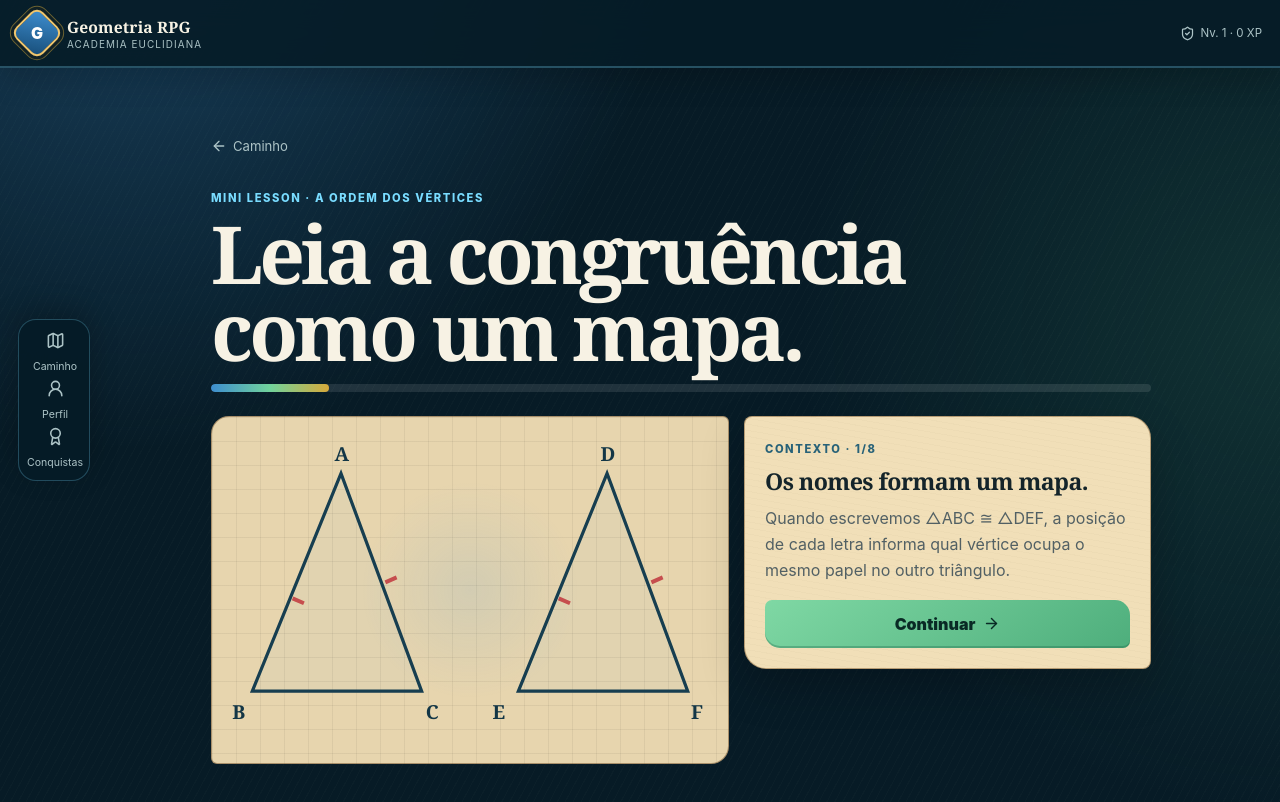
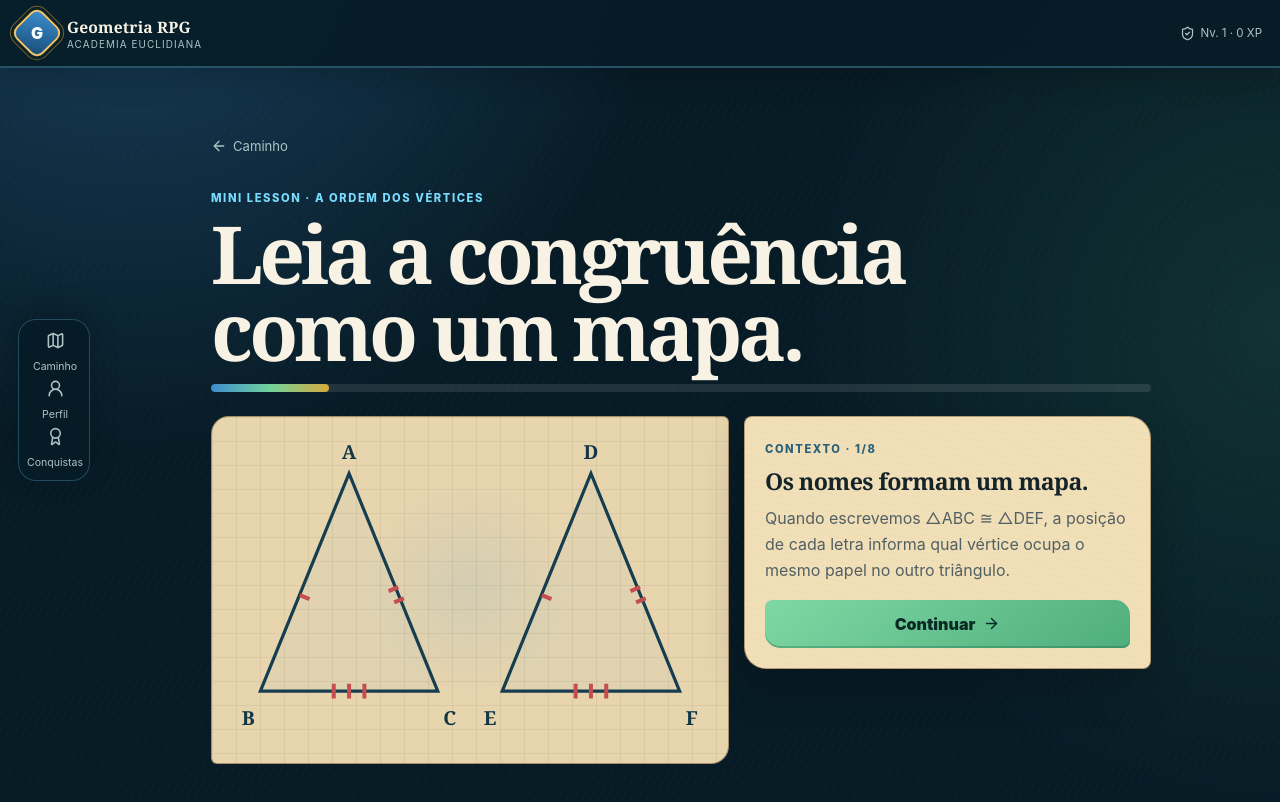
Before and after one commit to menezesx2k26-byte/geometria-rpg, a React (Vite) app: page /mission/ordered-correspondence in a window 1280 px wide. Shown: the top 802 px of the page. Built offline with nearby package versions, Linux system fonts and the light colour scheme.

Commit message:
fix: audit geometry figure semantics and accessibility

```diff
--- a/src/components/encounter/GeometryFigure.tsx
+++ b/src/components/encounter/GeometryFigure.tsx
@@ -1,3 +1,4 @@
+import { useId, type KeyboardEvent } from 'react';
 import type { Encounter, GeometryObject } from '../../types/domain';
 
 interface GeometryFigureProps {
@@ -8,49 +9,118 @@ interface GeometryFigureProps {
   readOnly?: boolean;
 }
 
-function ObjectButton({ object, order, onToggle }: { object: GeometryObject; order?: number | undefined; onToggle: () => void }) {
+function ObjectButton({
+  object,
+  order,
+  selected,
+  onToggle,
+}: {
+  object: GeometryObject;
+  order?: number | undefined;
+  selected: boolean;
+  onToggle: () => void;
+}) {
   return (
-    <button type="button" className="figure-object-button" onClick={onToggle}>
-      {order ? <span>{order}</span> : null}{object.label}
+    <button
+      type="button"
+      className="figure-object-button"
+      aria-pressed={selected}
+      onClick={onToggle}
+    >
+      {order ? <span aria-hidden="true">{order}</span> : null}
+      {object.label}
     </button>
   );
 }
 
+function activationHandler(onActivate: () => void) {
+  return (event: KeyboardEvent<SVGPolygonElement>) => {
+    if (event.key !== 'Enter' && event.key !== ' ') return;
+    event.preventDefault();
+    onActivate();
+  };
+}
+
 export function GeometryFigure({ encounter, selectedObjectIds, onToggle, showPalette = true, readOnly = false }: GeometryFigureProps) {
+  const figureId = useId();
+  const titleId = `${figureId}-title`;
+  const descId = `${figureId}-desc`;
   const selectableIds = new Set(encounter.applicationRules.flatMap((rule) => rule.objectIds));
   const selectableObjects = encounter.objects.filter((object) => selectableIds.has(object.id));
+
+  const toggleTriangle = (id: string) => {
+    if (!readOnly && selectableIds.has(id)) onToggle(id);
+  };
 
   return (
     <div className={`interactive-figure interactive-figure--${encounter.figureKind}`}>
       {encounter.figureKind === 'crossed-triangles' ? (
-        <svg viewBox="0 0 640 430" aria-label="Triângulos AFB e HFR com retas cruzando em F" role="img">
-          <polygon points="90,85 318,215 92,348" className={selectedObjectIds.includes('triangle-afb') ? 'is-selected' : ''} onClick={() => onToggle('triangle-afb')} />
-          <polygon points="548,82 318,215 550,350" className={selectedObjectIds.includes('triangle-hfr') ? 'is-selected' : ''} onClick={() => onToggle('triangle-hfr')} />
+        <svg viewBox="0 0 640 430" preserveAspectRatio="xMidYMid meet" aria-labelledby={`${titleId} ${descId}`} role="img">
+          <title id={titleId}>Triângulos AFB e HFR com retas concorrentes em F</title>
+          <desc id={descId}>AF é congruente a FH; BF é congruente a FR; os ângulos AFB e HFR são opostos pelo vértice.</desc>
+
+          <polygon
+            points="90,85 318,215 92,348"
+            className={selectedObjectIds.includes('triangle-afb') ? 'is-selected' : ''}
+            role={readOnly ? undefined : 'button'}
+            tabIndex={!readOnly && selectableIds.has('triangle-afb') ? 0 : undefined}
+            aria-label={!readOnly ? 'Selecionar triângulo AFB' : undefined}
+            aria-pressed={!readOnly ? selectedObjectIds.includes('triangle-afb') : undefined}
+            onClick={() => toggleTriangle('triangle-afb')}
+            onKeyDown={activationHandler(() => toggleTriangle('triangle-afb'))}
+          />
+          <polygon
+            points="548,82 318,215 550,350"
+            className={selectedObjectIds.includes('triangle-hfr') ? 'is-selected' : ''}
+            role={readOnly ? undefined : 'button'}
+            tabIndex={!readOnly && selectableIds.has('triangle-hfr') ? 0 : undefined}
+            aria-label={!readOnly ? 'Selecionar triângulo HFR' : undefined}
+            aria-pressed={!readOnly ? selectedObjectIds.includes('triangle-hfr') : undefined}
+            onClick={() => toggleTriangle('triangle-hfr')}
+            onKeyDown={activationHandler(() => toggleTriangle('triangle-hfr'))}
+          />
+
           <line x1="90" y1="85" x2="550" y2="350" />
           <line x1="92" y1="348" x2="548" y2="82" />
           <line x1="90" y1="85" x2="92" y2="348" className="triangle-side" />
           <line x1="548" y1="82" x2="550" y2="350" className="triangle-side" />
+
           <path d="M278 193 A47 47 0 0 0 278 239" className="angle-mark" />
           <path d="M358 193 A47 47 0 0 1 358 239" className="angle-mark" />
-          <path d="M185 139 l-8 14 M194 144 l-8 14 M449 291 l-8 14 M458 296 l-8 14" className="tick-mark" />
-          <path d="M183 294 l8 14 M447 128 l8 14" className="tick-mark" />
+
+          {/* Hipóteses corretas: AF ≅ FH (uma marca) e BF ≅ FR (duas marcas). */}
+          <path d="M208 143 l-8 14 M429 142 l8 14" className="tick-mark" />
+          <path d="M194 279 l8 14 M208 270 l8 14 M431 272 l-8 14 M445 280 l-8 14" className="tick-mark" />
+
           {[
-            ['A', 72, 67], ['B', 72, 382], ['F', 306, 207], ['H', 557, 66], ['R', 560, 383],
-          ].map(([label, x, y]) => <text key={String(label)} x={Number(x)} y={Number(y)}>{label}</text>)}
+            ['A', 72, 67], ['B', 72, 382], ['F', 318, 207], ['H', 566, 66], ['R', 568, 383],
+          ].map(([label, x, y]) => (
+            <text key={String(label)} x={Number(x)} y={Number(y)} textAnchor="middle">{label}</text>
+          ))}
         </svg>
       ) : (
-        <svg viewBox="0 0 640 430" aria-label="Triângulos ABC e DEF" role="img">
-          {/* Keep a wide central gutter: C/E labels must remain distinct on narrow mobile viewports. */}
-          <polygon points="50,340 160,70 260,340" />
-          <polygon points="380,340 490,70 590,340" />
-          <path d="M100 225 l14 6 M430 225 l14 6 M215 205 l14 -6 M545 205 l14 -6" className="tick-mark" />
+        <svg viewBox="0 0 640 430" preserveAspectRatio="xMidYMid meet" aria-labelledby={`${titleId} ${descId}`} role="img">
+          <title id={titleId}>Triângulos congruentes ABC e DEF</title>
+          <desc id={descId}>A corresponde a D, B a E e C a F. Marcas diferentes distinguem cada par de lados correspondentes.</desc>
+
+          <polygon points="60,340 170,70 280,340" />
+          <polygon points="360,340 470,70 580,340" />
+
+          {/* AB ↔ DE: uma marca. */}
+          <path d="M109 221 l12 5 M409 221 l12 5" className="tick-mark" />
+          {/* AC ↔ DF: duas marcas. */}
+          <path d="M219 216 l12 -5 M226 230 l12 -5 M519 216 l12 -5 M526 230 l12 -5" className="tick-mark" />
+          {/* BC ↔ EF: três marcas. */}
+          <path d="M151 331 v18 M170 331 v18 M189 331 v18 M451 331 v18 M470 331 v18 M489 331 v18" className="tick-mark" />
+
           {[
-            ['A', 152, 55], ['B', 25, 375], ['C', 265, 375], ['D', 482, 55], ['E', 348, 375], ['F', 594, 375],
+            ['A', 170, 52], ['B', 45, 382], ['C', 295, 382], ['D', 470, 52], ['E', 345, 382], ['F', 595, 382],
           ].map(([label, x, y]) => (
             <text
               key={String(label)}
               x={Number(x)}
               y={Number(y)}
+              textAnchor="middle"
               className={selectedObjectIds.includes(`vertex-${String(label).toLowerCase()}`) ? 'is-highlighted' : ''}
             >
               {label}
@@ -59,19 +129,22 @@ export function GeometryFigure({ encounter, selectedObjectIds, onToggle, showPal
         </svg>
       )}
 
-      {showPalette && <div className="figure-object-palette" aria-label="Objetos selecionáveis">
+      {showPalette && (
+        <div className="figure-object-palette" aria-label="Objetos selecionáveis">
           {selectableObjects.map((object) => {
             const selectedIndex = selectedObjectIds.indexOf(object.id);
             return (
               <ObjectButton
                 key={object.id}
                 object={object}
+                selected={selectedIndex >= 0}
                 order={selectedIndex >= 0 ? selectedIndex + 1 : undefined}
                 onToggle={() => { if (!readOnly) onToggle(object.id); }}
               />
             );
           })}
-      </div>}
+        </div>
+      )}
     </div>
   );
 }
```
Lines whose indentation alone changed are shown as unchanged.
